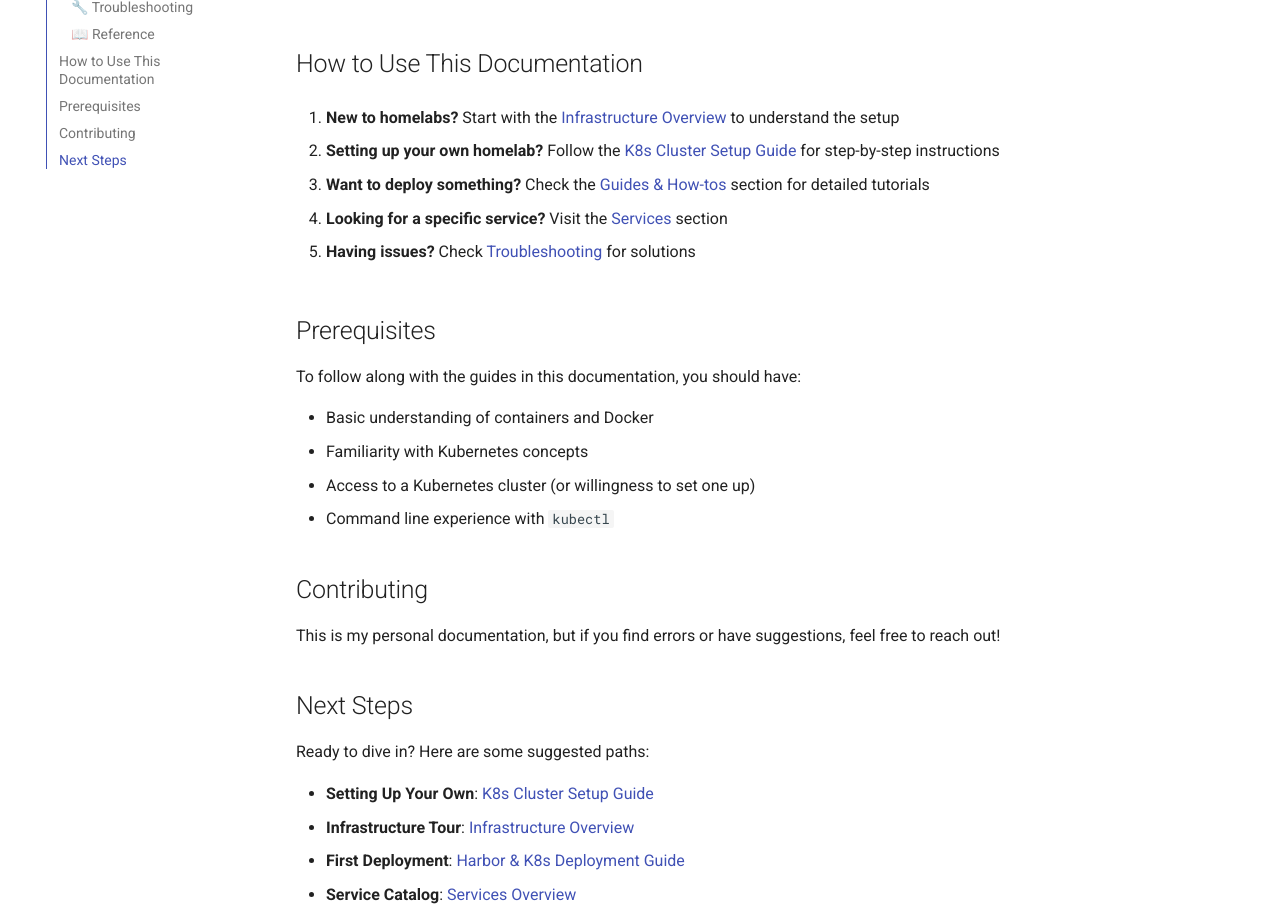
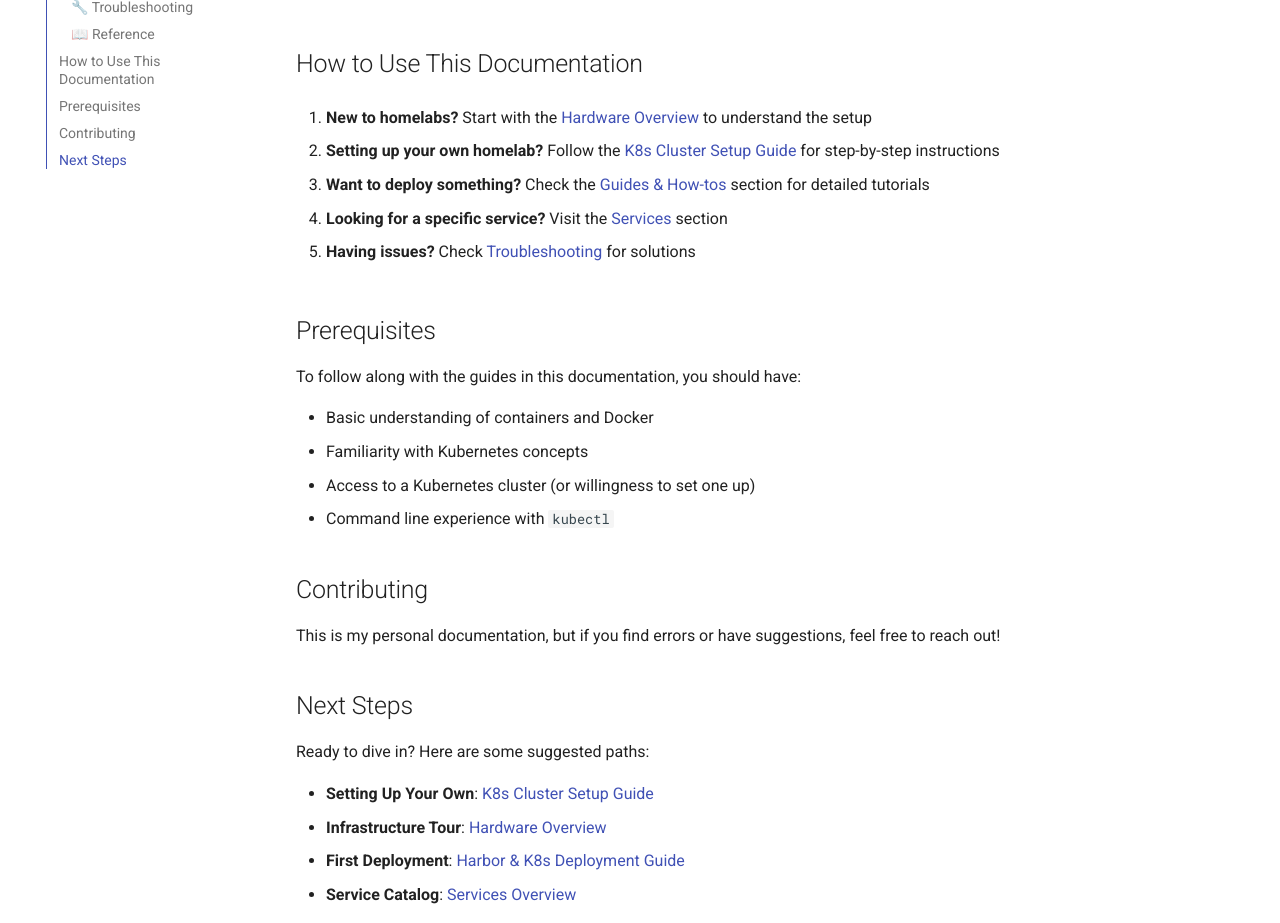
Before and after one commit to jcarranz97/homelab, an MkDocs documentation site: the page built from docs/guides/getting-started.md, in a window 1280 px wide and 1400 px high, scrolled down 1411 px. Shown: the part 424-1347 px from the top of the window. Built offline with MkDocs 1.6.1 and Material for MkDocs 9.7.7, drawn with Linux system fonts in a browser that asks for light colours; comment, search, counter and statistics services are not loaded.

Commit message:
fix build failures

```diff
--- a/docs/guides/getting-started.md
+++ b/docs/guides/getting-started.md
@@ -62,7 +62,7 @@
 
 ## How to Use This Documentation
 
-1. **New to homelabs?** Start with the [Infrastructure Overview](../infrastructure/overview.md) to understand the setup
+1. **New to homelabs?** Start with the [Hardware Overview](../infrastructure/hardware.md) to understand the setup
 
 2. **Setting up your own homelab?** Follow the [K8s Cluster Setup Guide](k8s-cluster-setup.md) for step-by-step instructions
 
@@ -90,6 +90,6 @@
 Ready to dive in? Here are some suggested paths:
 
 - **Setting Up Your Own**: [K8s Cluster Setup Guide](k8s-cluster-setup.md)
-- **Infrastructure Tour**: [Infrastructure Overview](../infrastructure/overview.md)
+- **Infrastructure Tour**: [Hardware Overview](../infrastructure/hardware.md)
 - **First Deployment**: [Harbor & K8s Deployment Guide](harbor-k8s-deployment.md)
 - **Service Catalog**: [Services Overview](../services/overview.md)
--- a/mkdocs.yml
+++ b/mkdocs.yml
@@ -32,10 +32,8 @@
 nav:
   - Home: index.md
   - Infrastructure:
-      - Overview: infrastructure/overview.md
       - Hardware: infrastructure/hardware.md
       - Network: infrastructure/network.md
-      - Kubernetes Cluster: infrastructure/kubernetes.md
   - Services:
       - Overview: services/overview.md
       - Registry (Harbor): services/harbor.md
```
Also changed, not shown: docs/index.md (+1 -1 lines).
